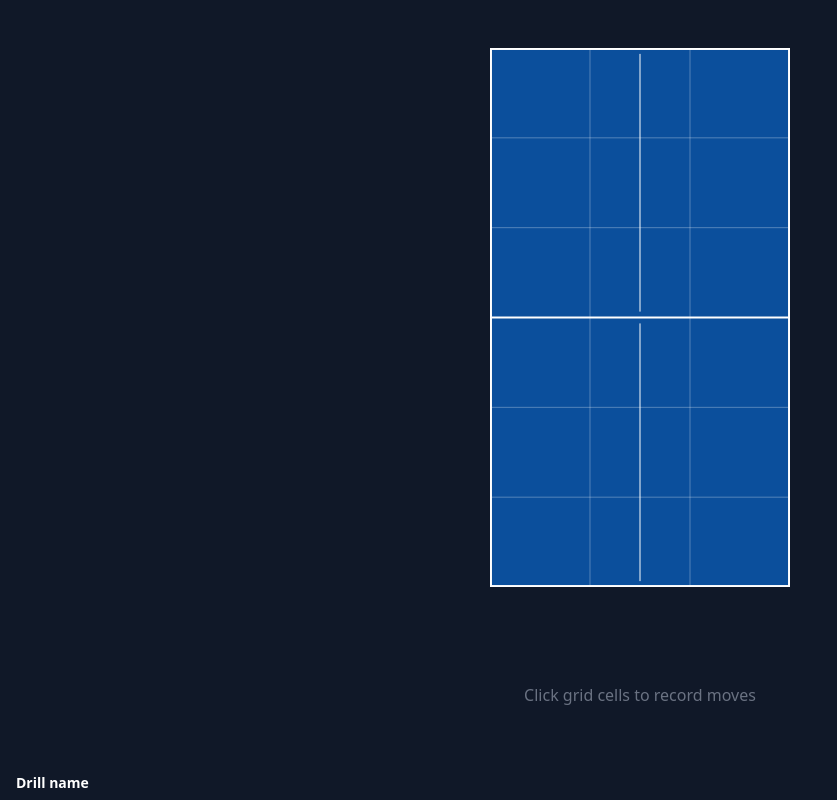
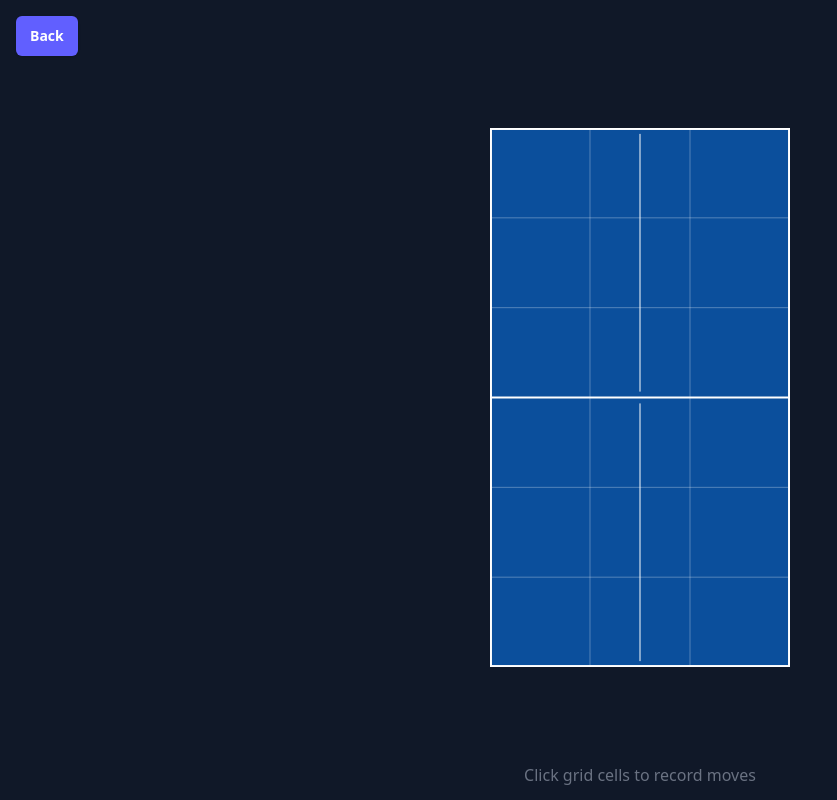
Before and after one commit to lukdiekm/tt-coach, a SvelteKit app in the folder frontend/: page /new in a window 1280 px wide. Shown: the top 800 px of the page, without its empty margins (0-837 px from the left). Built offline with nearby package versions, Linux system fonts and the light colour scheme.

Commit message:
back buttons

```diff
--- a/frontend/src/routes/new/+page.svelte
+++ b/frontend/src/routes/new/+page.svelte
@@ -57,6 +57,15 @@
 </script>
 
 <div class="flex flex-col h-screen gap-8 isolate p-4">
+    <div class="mb-2">
+        <a
+            href="/"
+            class="inline-flex items-center rounded-md bg-indigo-500 px-3.5 py-2.5 text-sm font-semibold text-white shadow-sm hover:bg-indigo-400 focus-visible:outline focus-visible:outline-2 focus-visible:outline-offset-2 focus-visible:outline-indigo-500"
+        >
+            Back
+        </a>
+    </div>
+
     <div class="h-auto mx-auto">
         <TableDiagram
             {drill}
--- a/frontend/src/routes/users/+page.svelte
+++ b/frontend/src/routes/users/+page.svelte
@@ -19,6 +19,15 @@
 </script>
 
 <div class="container mx-auto px-4 py-8">
+    <div class="mb-6">
+        <a
+            href="/"
+            class="inline-flex items-center rounded-md bg-indigo-500 px-3.5 py-2.5 text-sm font-semibold text-white shadow-sm hover:bg-indigo-400 focus-visible:outline focus-visible:outline-2 focus-visible:outline-offset-2 focus-visible:outline-indigo-500"
+        >
+            Back
+        </a>
+    </div>
+
     <h1 class="text-2xl font-bold mb-6 text-white">User Management</h1>
 
     <div class="bg-gray-800 shadow-md rounded-lg overflow-hidden">
```
